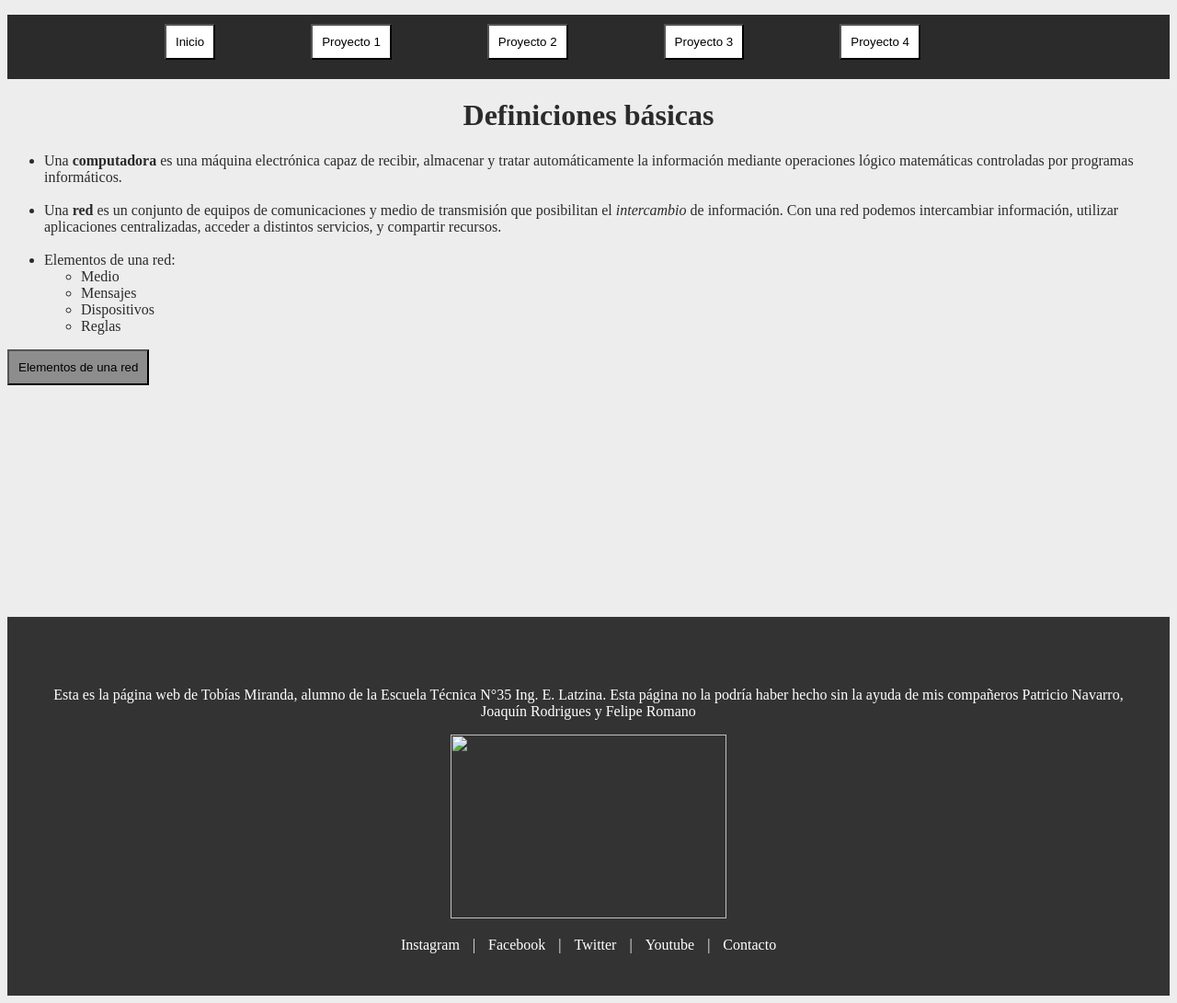
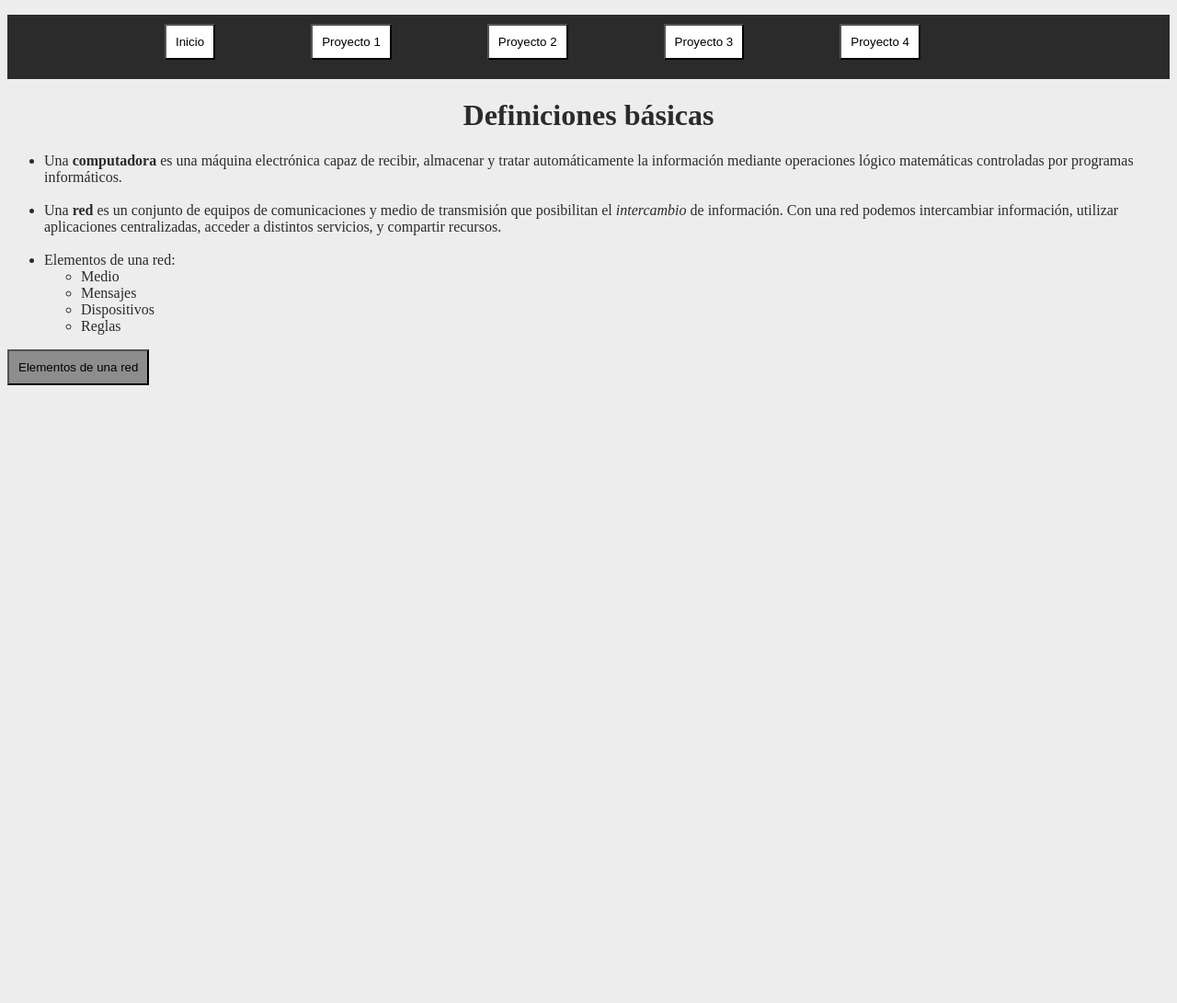
Before and after one commit to Chariiiii/laboratorio1, a plain HTML site: page index.html in a window 1280 px wide. Shown: the whole page at 92% size. After the commit the page ends 800 px from the top, so only its background shows below. Drawn offline with Linux system fonts and the light colour scheme.

Commit message:
Update index.html

```diff
--- a/index.html
+++ b/index.html
@@ -36,18 +36,4 @@
 
 </ul>
 <button class="boton-pagina"><a href="./Nueva carpeta/index.html">Elementos de una red</a></button>
-<br><br><br><br><br><br><br><br><br><br><br><br><br><br><br>
-<footer>
-    <p> Esta es la página web de Tobías Miranda, alumno de la Escuela Técnica N°35 Ing. E. Latzina. Esta página no la podría haber hecho sin la ayuda de mis compañeros Patricio Navarro, Joaquín Rodrigues y Felipe Romano</p>
-    <img class="imagenfooter" src="../Presentación/presentacion/WhatsApp Image 2023-09-11 at 14.19.22.jpeg" alt="">
-    <p>
-        <a href="file:///C:/Users/Tobias/Documents/Visual%20Studio%20Code/HTML/Presentaci%C3%B3n/Presentaci%C3%B3n.html">Instagram</a> |
-        <a href="file:///C:/Users/Tobias/Documents/Visual%20Studio%20Code/HTML/Presentaci%C3%B3n/Presentaci%C3%B3n.html">Facebook</a> |
-        <a href="file:///C:/Users/Tobias/Documents/Visual%20Studio%20Code/HTML/Presentaci%C3%B3n/Presentaci%C3%B3n.html">Twitter</a> |
-        <a href="file:///C:/Users/Tobias/Documents/Visual%20Studio%20Code/HTML/Presentaci%C3%B3n/Presentaci%C3%B3n.html">Youtube</a> |
-        <a href="file:///C:/Users/Tobias/Documents/Visual%20Studio%20Code/HTML/Presentaci%C3%B3n/contacto.html">Contacto</a>
-    </p>
-</footer>
 </html>
-</body>
-</html>
```
